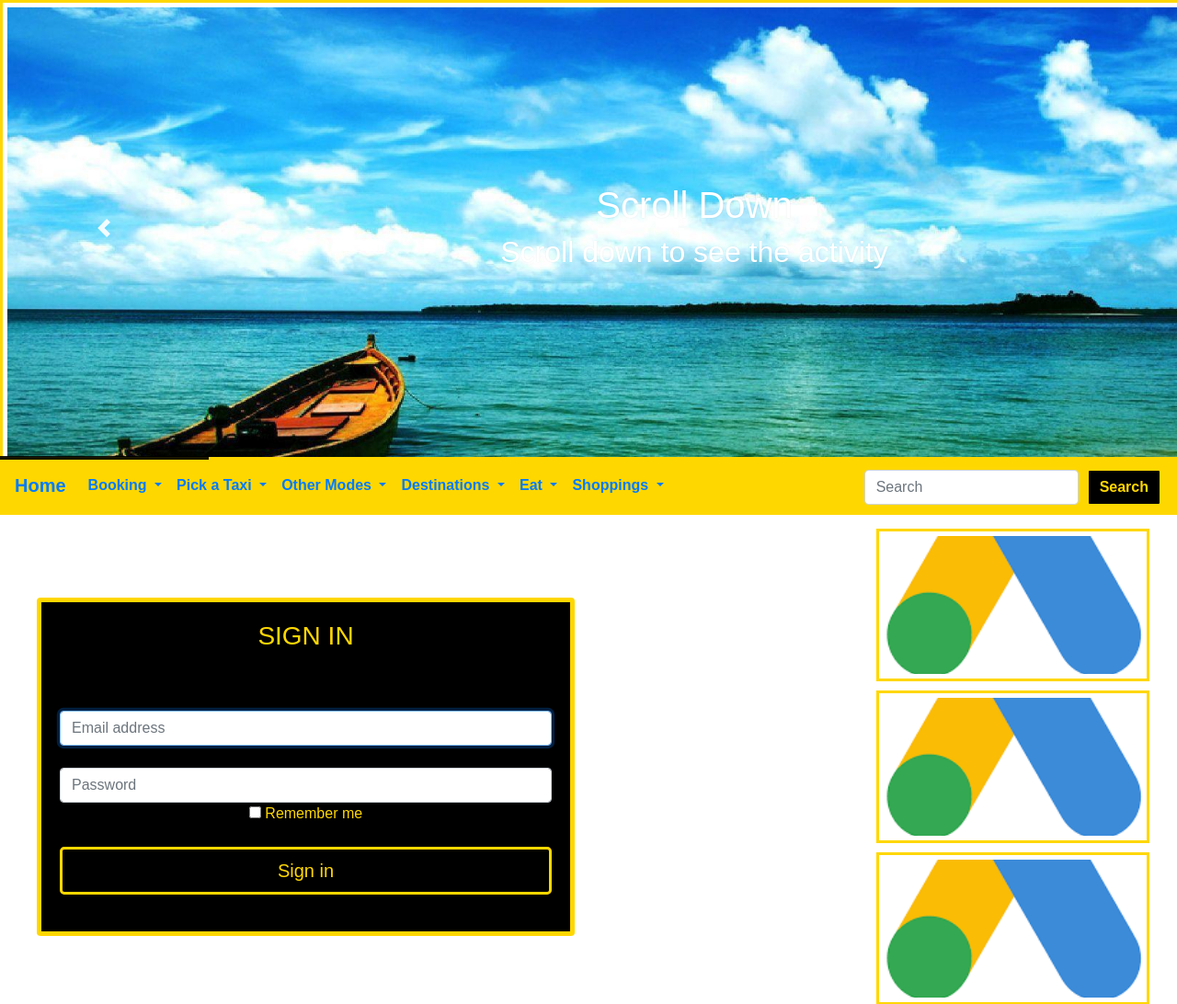
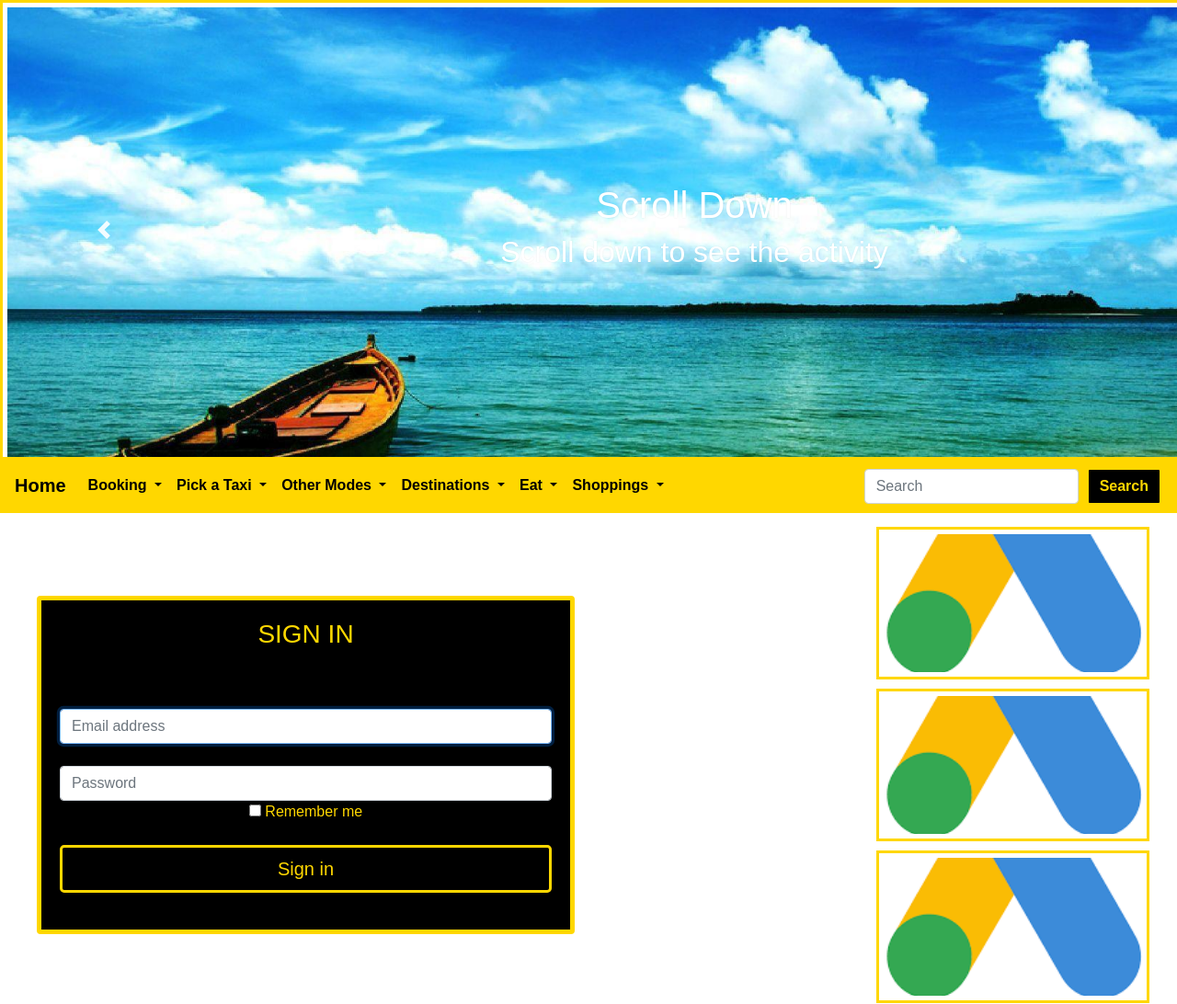
Before and after one commit to Pasindurathnasiri/tourismRouteproject-2, a PHP site: page /index.php in a window 1280 px wide; the page is wider, and only the part inside the window is pictured. Shown: the top 1092 px of that part at 92% size. Run offline with PHP 8.4, Linux system fonts and the light colour scheme; some libraries are stand-ins or nearby versions.

Commit message:
side bar updated to resolve problems

```diff
--- a/sidebar.php
+++ b/sidebar.php
@@ -1,20 +1,22 @@
 <style>
-  a{
+   #a{
     color:black;
     font-weight:bold;
-    border-bottom: 4px solid gold;
+    border-bottom: 2px solid gold;
 
   }
 
-  a:hover{
+  #a:hover{
     color:white;
     font-weight:bold;
-    border-bottom: 4px solid black;
+    border-bottom: 2px solid black;
 
   }
 </style>
+
+
 <nav class="navbar navbar-expand-lg" style="background: gold;">
-  <a class="navbar-brand" href="/tourismRouteproject-2">Home</a>
+  <a class="navbar-brand" href="/tourismRouteproject-2" id="a" >Home</a>
   <button class="navbar-toggler" type="button" data-toggle="collapse" data-target="#navbarSupportedContent" aria-controls="navbarSupportedContent" aria-expanded="false" aria-label="Toggle navigation">
     <span class="navbar-toggler-icon"></span>
   </button>
@@ -22,7 +24,7 @@
   <div class="collapse navbar-collapse" id="navbarSupportedContent">
     <ul class="navbar-nav mr-auto">
       <li class="nav-item dropdown">
-        <a class="nav-link dropdown-toggle" href="#" id="navbarDropdown" role="button" data-toggle="dropdown" aria-haspopup="true" aria-expanded="false">
+        <a class="nav-link dropdown-toggle" href="#" id="a" role="button" data-toggle="dropdown" aria-haspopup="true" aria-expanded="false">
           Booking
         </a>
         <div class="dropdown-menu" aria-labelledby="navbarDropdown">
@@ -32,7 +34,7 @@
         </div>
       </li>
       <li class="nav-item dropdown">
-        <a class="nav-link dropdown-toggle" href="#" id="navbarDropdown" role="button" data-toggle="dropdown" aria-haspopup="true" aria-expanded="false">
+        <a class="nav-link dropdown-toggle" href="#" id="a" role="button" data-toggle="dropdown" aria-haspopup="true" aria-expanded="false">
           Pick a Taxi
         </a>
         <div class="dropdown-menu" aria-labelledby="navbarDropdown">
@@ -42,7 +44,7 @@
         </div>
       </li>
       <li class="nav-item dropdown">
-        <a class="nav-link dropdown-toggle" href="#" id="navbarDropdown" role="button" data-toggle="dropdown" aria-haspopup="true" aria-expanded="false">
+        <a class="nav-link dropdown-toggle" href="#" id="a" role="button" data-toggle="dropdown" aria-haspopup="true" aria-expanded="false">
           Other Modes
         </a>
         <div class="dropdown-menu" aria-labelledby="navbarDropdown">
@@ -52,7 +54,7 @@
         </div>
       </li>
       <li class="nav-item dropdown">
-        <a class="nav-link dropdown-toggle" href="#" id="navbarDropdown" role="button" data-toggle="dropdown" aria-haspopup="true" aria-expanded="false">
+        <a class="nav-link dropdown-toggle" href="#" id="a" role="button" data-toggle="dropdown" aria-haspopup="true" aria-expanded="false">
           Destinations
         </a>
         <div class="dropdown-menu" aria-labelledby="navbarDropdown">
@@ -64,7 +66,7 @@
         </div>
       </li>
       <li class="nav-item dropdown">
-        <a class="nav-link dropdown-toggle" href="#" id="navbarDropdown" role="button" data-toggle="dropdown" aria-haspopup="true" aria-expanded="false">
+        <a class="nav-link dropdown-toggle" href="#" id="a" role="button" data-toggle="dropdown" aria-haspopup="true" aria-expanded="false">
           Eat
         </a>
         <div class="dropdown-menu" aria-labelledby="navbarDropdown">
@@ -73,7 +75,7 @@
         </div>
       </li>
       <li class="nav-item dropdown">
-        <a class="nav-link dropdown-toggle" href="#" id="navbarDropdown" role="button" data-toggle="dropdown" aria-haspopup="true" aria-expanded="false">
+        <a class="nav-link dropdown-toggle" href="#" id="a" role="button" data-toggle="dropdown" aria-haspopup="true" aria-expanded="false">
           Shoppings
         </a>
         <div class="dropdown-menu" aria-labelledby="navbarDropdown">
```
